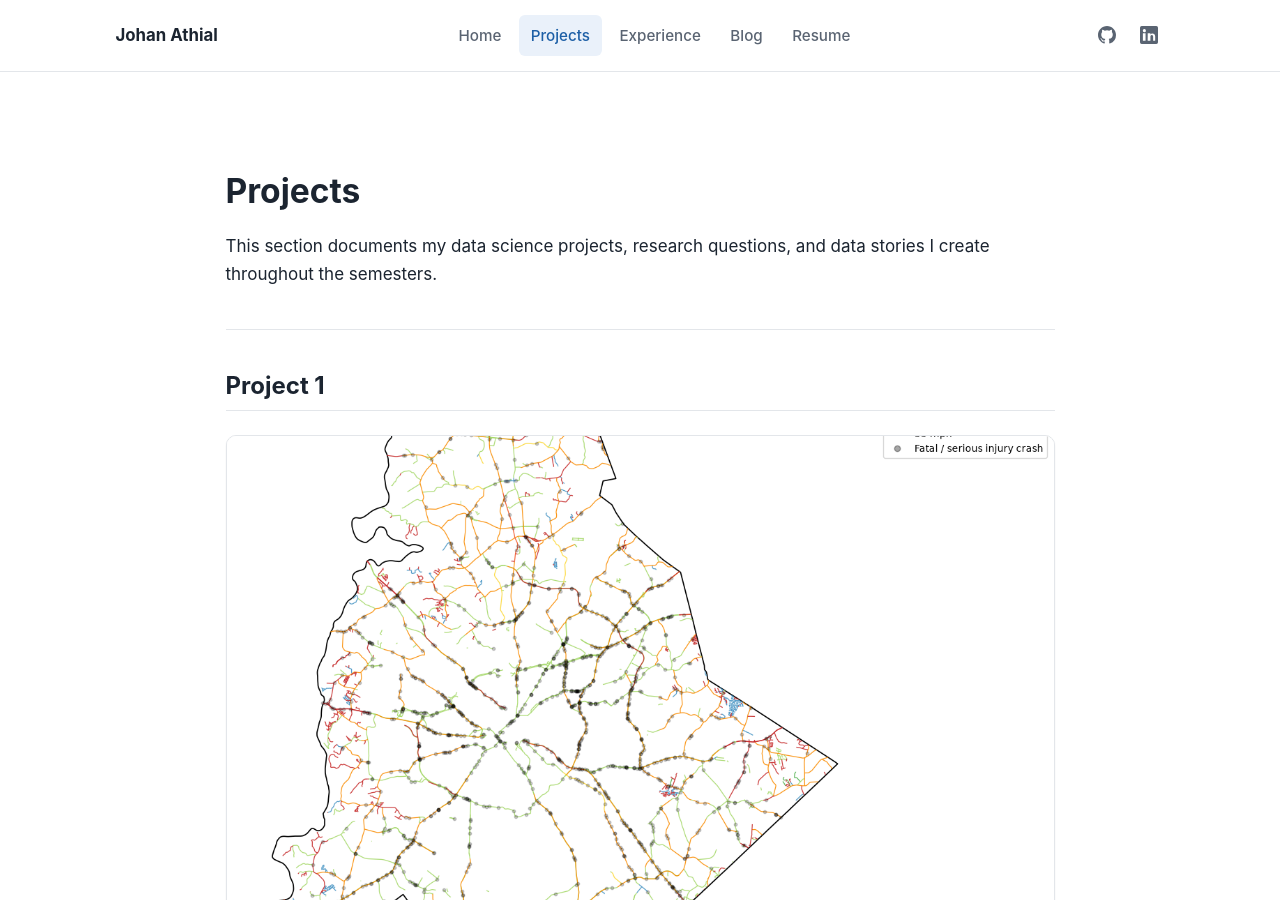
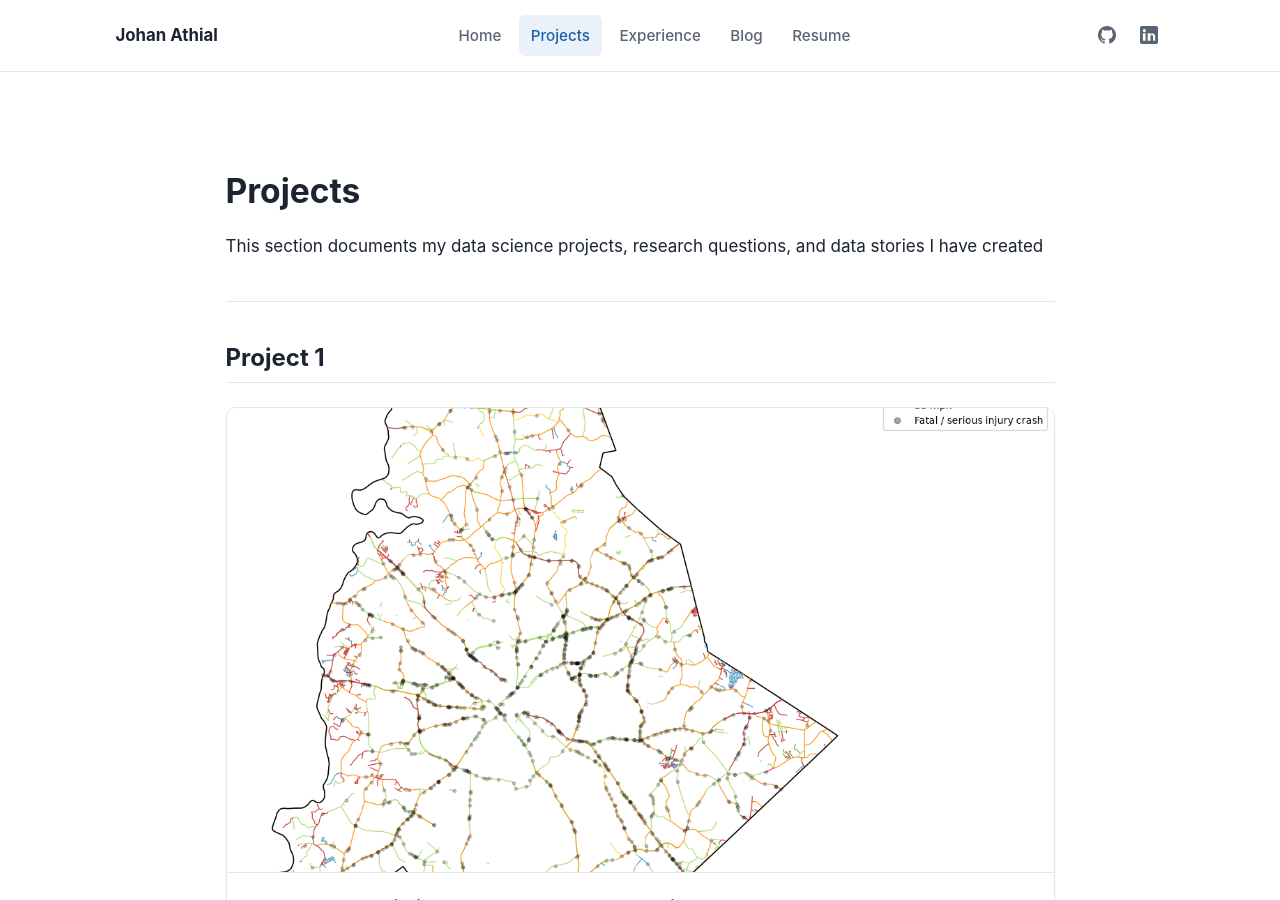
Before and after one commit to Joey019/data-science-portfolio, a Jekyll site: the page built from projects.md, in a window 1280 px wide and 900 px high. Built offline with Jekyll 4.4.1, drawn with Linux system fonts in a browser that asks for light colours.

Commit message:
Update projects.md

```diff
--- a/projects.md
+++ b/projects.md
@@ -4,7 +4,7 @@ title: Projects
 ---
 
 # Projects
-This section documents my data science projects, research questions, and data stories I create throughout the semesters.
+This section documents my data science projects, research questions, and data stories I have created
 
 ---
 {% for project in site.data.projects %}
```
